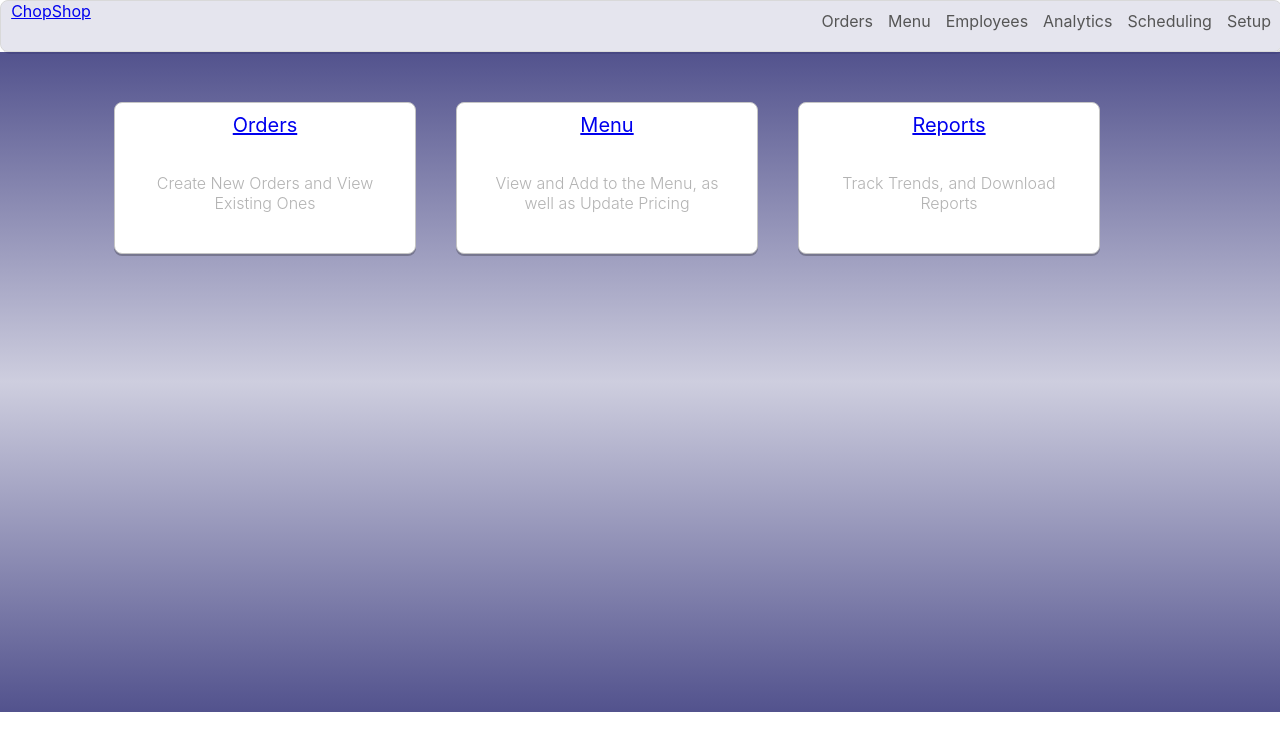
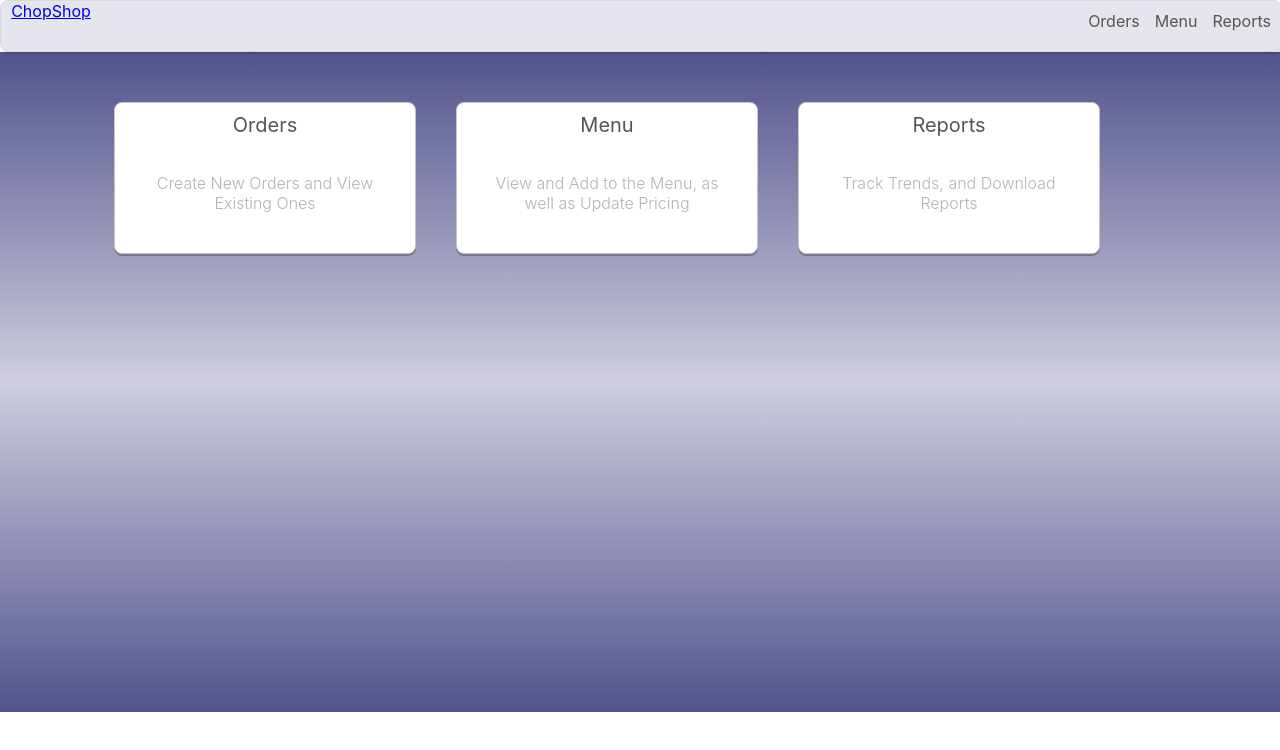
Before and after one commit to jacobgsell15/Gazelle-Lite-POS, a React (Create React App) app in the folder frontend/: page / in a window 1280 px wide. Shown: the top 750 px of the page. Built offline with nearby package versions, Linux system fonts and the light colour scheme.

Commit message:
Home Updates

```diff
--- a/frontend/src/pages/App.js
+++ b/frontend/src/pages/App.js
@@ -34,12 +34,13 @@ function Floater(props) {
     fontSize:"15pt",
     font:"sans-serif",
     margin:"10px auto 0px auto",
+    textDecoration:"none",
     padding:"0"
   }
   return (
     <div onMouseEnter={() => setIsHover(true)} onMouseLeave={() => setIsHover(false)} style={FloaterDiv}>
       <div style={FloaterH}>
-        <Link to={props.floater.link}>{props.floater.title}</Link>
+        <Link style={FloaterH} to={props.floater.link}>{props.floater.title}</Link>
       </div>
       <br />
       <div style={FloaterP}>
--- a/frontend/src/pages/Navbar.js
+++ b/frontend/src/pages/Navbar.js
@@ -33,13 +33,9 @@ function NavElement(props){
 function Navbar(){
     const [isHovering, setIsHovering] = useState(false);
     const headings = [
-
-    {id:0, title:'Setup', link: '/setup'},
-    {id:1, title:'Scheduling',link: '/scheduling'},
-    {id:2, title:'Analytics', link: '/analytics'},
-    {id:3, title:'Employees', link: '/employees'},
-    {id:4, title:'Menu', link: '/menu'},
-    {id:5, title:'Orders', link: '/order'},
+    {id:0, title:'Reports', link: '/reports'},
+    {id:1, title:'Menu', link: '/menu'},
+    {id:2, title:'Orders', link: '/order'}
   ];
 
     const NavbarDiv = {
```
